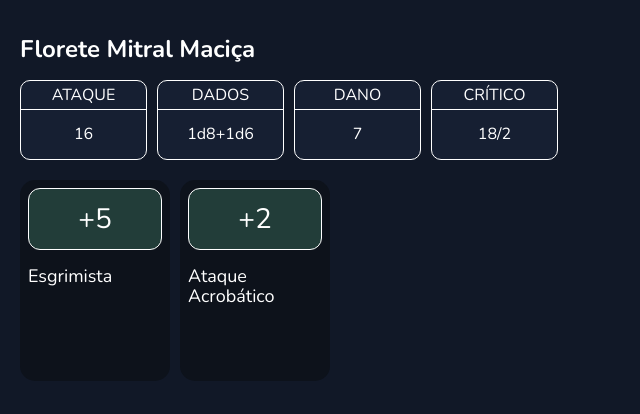
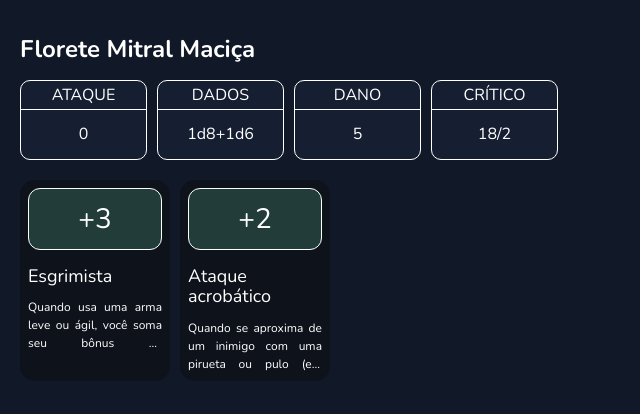
Before and after one commit to lauanS/sp-sheet, a Vue app: page / in a window 1280 px wide. Shown: the top 414 px of the page, without its empty margins (0-640 px from the left). Built offline with nearby package versions, Linux system fonts and the light colour scheme.

Commit message:
:building_construction: Add 'utils/data.ts' to import the skill list

```diff
--- /dev/null
+++ b/src/utils/data.ts
@@ -0,0 +1,24 @@
+export type Modifier = {
+  status: 'defense' | 'hit' | 'damage' | 'critChance' | 'critMod',
+  value: number
+}
+
+export type Skill = {
+  name: string,
+  type: 'passive' | 'active',
+  modifiers: Modifier[]
+  description: string
+}
+
+export const florianSkills: Skill[] = [
+  { name: 'Autoconfiança', type: 'passive', modifiers: [{ status: 'defense', value: 5 }], description: 'Você pode somar seu bônus de Carisma em vez de Destreza na Defesa (mas continua não podendo somar um bônus de atributo na Defesa quando usa armadura pesada).' },
+  { name: 'Insolência', type: 'passive', modifiers: [{ status: 'defense', value: 5 }], description: 'Você soma seu bônus de Carisma na Defesa, limitado pelo seu nível. Esta habilidade exige liberdade de movimentos; você não pode usá-la se estiver de armadura pesada ou na condição imóvel' },
+  { name: 'Esquiva sagaz', type: 'passive', modifiers: [{ status: 'defense', value: 2 }], description: 'No 3º nível, você recebe +1 na Defesa. Esse bônus aumenta em +1 a cada quatro níveis. Esta habilidade exige liberdade de movimentos; você não pode usá-la se estiver de armadura pesada ou na condição imóvel.' },
+  { name: 'Esgrimista ', type: 'passive', modifiers: [{ status: 'damage', value: 3 }], description: 'Quando usa uma arma leve ou ágil, você soma seu bônus de Inteligência nas rolagens de dano (limitado pelo seu nível)' },
+  { name: 'En Garde', type: 'passive', modifiers: [{ status: 'defense', value: 2 }, { status: 'critChance', value: 2 }], description: 'Você pode gastar uma ação de movimento e 1 PM para assumir postura de luta. Até o fim da cena, se estiver usando uma arma leve ou ágil, você recebe +2 na Defesa e na margem de ameaça' },
+  { name: 'Estilo uma arma', type: 'passive', modifiers: [{ status: 'defense', value: 2 }, { status: 'hit', value: 2 }], description: 'Se estiver usando uma arma corpo a corpo em uma das mãos e nada na outra, você recebe +2 na Defesa e nos testes de ataque com essa arma' },
+  { name: 'Ataque preciso', type: 'passive', modifiers: [{ status: 'critChance', value: 2 }, { status: 'critMod', value: 1 }], description: 'Se estiver usando uma arma corpo a corpo em uma das mãos e nada na outra, você recebe +2 na margem de ameaça e +1 no multiplicador de crítico. Pré-requisito: Estilo de Uma Arma' },
+  { name: 'Ataque acrobático', type: 'passive', modifiers: [{ status: 'damage', value: 2 }, { status: 'hit', value: 2 }], description: 'Quando se aproxima de um inimigo com uma pirueta ou pulo (em termos de jogo, usando Acrobacia ou Atletismo para se mover) e o ataca no mesmo turno, você recebe +2 em seu teste de ataque e na rolagem de dano' },
+  { name: 'Bravata imprudente', type: 'passive', modifiers: [{ status: 'hit', value: 2 }, { status: 'critChance', value: 2 }], description: 'Na primeira rodada de um combate, você pode jurar derrotar seus inimigos com uma restrição a sua escolha, como lutar com uma mão nas costas, de guarda aberta (em termos de jogo, desprevenido), de olhos vendados (cego) etc. Uma restrição só é válida se prejudicá-lo (por exemplo, lutar com uma mão nas costas só vale como restrição se você luta com duas armas). O mestre tem a palavra final sobre a validade de uma restrição. Você sofre a penalidade durante todo o combate, mas, se vencer, recebe +2 nos testes de ataque e na margem de ameaça até o fim da aventura' },
+  { name: 'Combate defensivo', type: 'passive', modifiers: [{ status: 'hit', value: -2 }, { status: 'defense', value: 5 }], description: 'Quando usa a ação atacar, você pode usar este poder. Se fizer isso, até seu próximo turno, sofre –2 em todos os testes de ataque, mas recebe +5 na Defesa. Pré-requisito: Int 13.'}
+]
--- a/src/views/FlorianView.vue
+++ b/src/views/FlorianView.vue
@@ -30,11 +30,13 @@
 <script setup lang="ts">
 import { ref, computed } from 'vue';
 import ModifierInfo from '@/components/ModifierInfo.vue';
+import { florianSkills } from '@/utils/data';
 
 type Mod = {
   name: string,
   modifier: string,
-  value: number
+  value: number,
+  description: string
 }
 
 const weapon = ref("Florete Mitral Maciça");
@@ -42,16 +44,19 @@ const dices = ref("1d8+1d6");
 const critChange = ref(18);
 const critMod = ref(2);
 
-const mods = ref([
-  { name: 'Luta', modifier: 'hit', value: 12, description: '' }, // (lvl/2===5) +  dex (3 | armas ágil) + treino (4)
-  { name: 'Esgrimista', modifier: 'damage', value: 5, description: '' }, // int
-  { name: 'En Garde', modifier: 'critChance', value: 2, description: '' }, // def também
-  { name: 'Estilo uma arma', modifier: 'hit', value: 2, description: '' }, // def também
-  { name: 'Ataque preciso', modifier: 'critChance', value: 2, description: '' },
-  { name: 'Ataque preciso', modifier: 'critMod', value: 1, description: '' },
-  { name: 'Ataque Acrobático', modifier: 'hit', value: 2, description: '' },
-  { name: 'Ataque Acrobático', modifier: 'damage', value: 2, description: '' }
-])
+const mods = ref(florianSkills.reduce<Mod[]>((skillList, skill) => {
+  const modifier = skill.modifiers.find((modifier) => modifier.status === 'damage');
+
+  if (modifier) {
+    skillList.push({
+      name: skill.name,
+      modifier: modifier.status,
+      value: modifier.value,
+      description: skill.description
+    })
+  }
+  return skillList;
+}, []));
 
 const damageMods = computed(() => mods.value.filter((mod) => mod.modifier === 'damage'))
 const hitMods = computed(() => mods.value.filter((mod) => mod.modifier === 'hit'))
```
